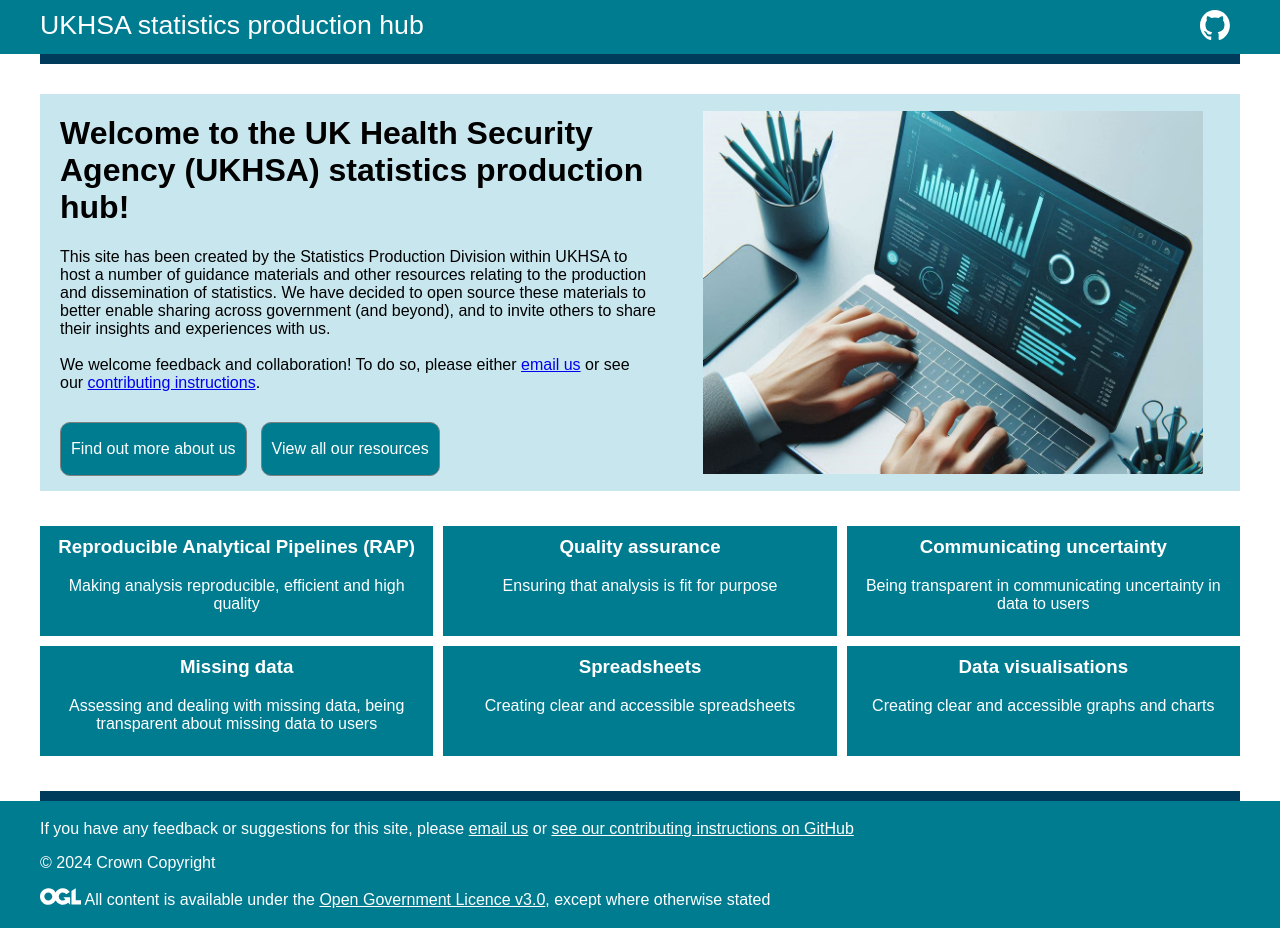
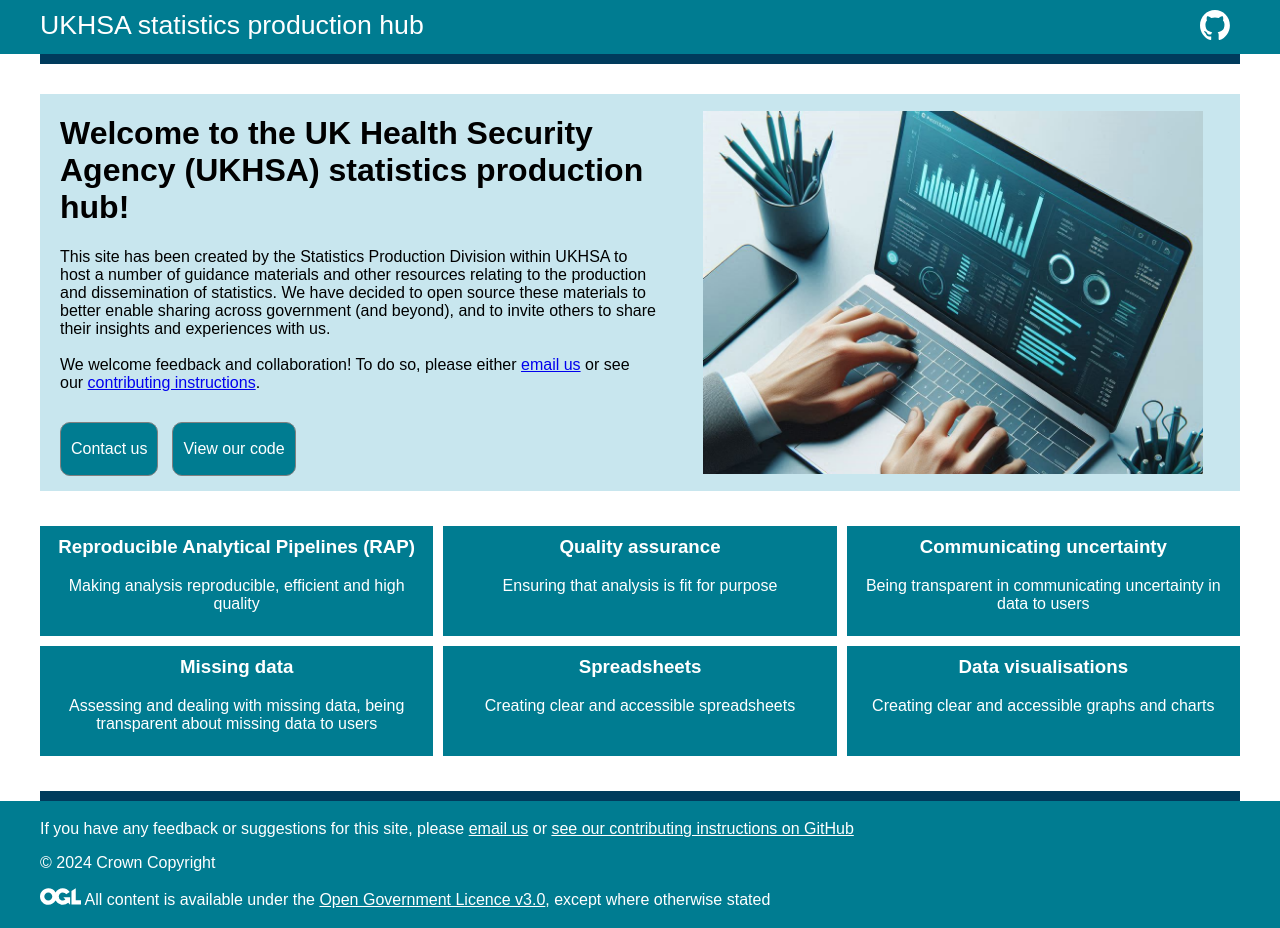
Before and after one commit to BenCuff/github-pages-test, a Jekyll site: the page built from docs/index.md, in a window 1280 px wide. Built offline with Jekyll 4.4.1, drawn with Linux system fonts in a browser that asks for light colours.

Commit message:
Updated buttons on index

```diff
--- a/docs/_layouts/index.html
+++ b/docs/_layouts/index.html
@@ -31,9 +31,9 @@
 
           <p>This site has been created by the Statistics Production Division within UKHSA to host a number of guidance materials and other resources relating to the production and dissemination of statistics. We have decided to open source these materials to better enable sharing across government (and beyond), and to invite others to share their insights and experiences with us.<br><br>We welcome feedback and collaboration! To do so, please either <a href="mailto:UKHSA_HOPSTATS@ukhsa.gov.uk">email us</a> or see our <a href="https://github.com/BenCuff/github-pages-test/blob/main/CONTRIBUTING.md">contributing instructions</a>.</p>
 
-          <a href="#" style="text-decoration:none"><div class="index-link"><p>Find out more about us</p></div></a>
+          <a href="mailto:UKHSA_HOPSTATS?subject=Statistics Production Hub" style="text-decoration:none"><div class="index-link"><p>Contact us</p></div></a>
 
-          <a href="#" style="text-decoration:none"><div class="index-link"><p>View all our resources</p></div></a>
+          <a href="https://github.com/BenCuff/github-pages-test" style="text-decoration:none"><div class="index-link"><p>View our code</p></div></a>
 
         </div>
 
```
